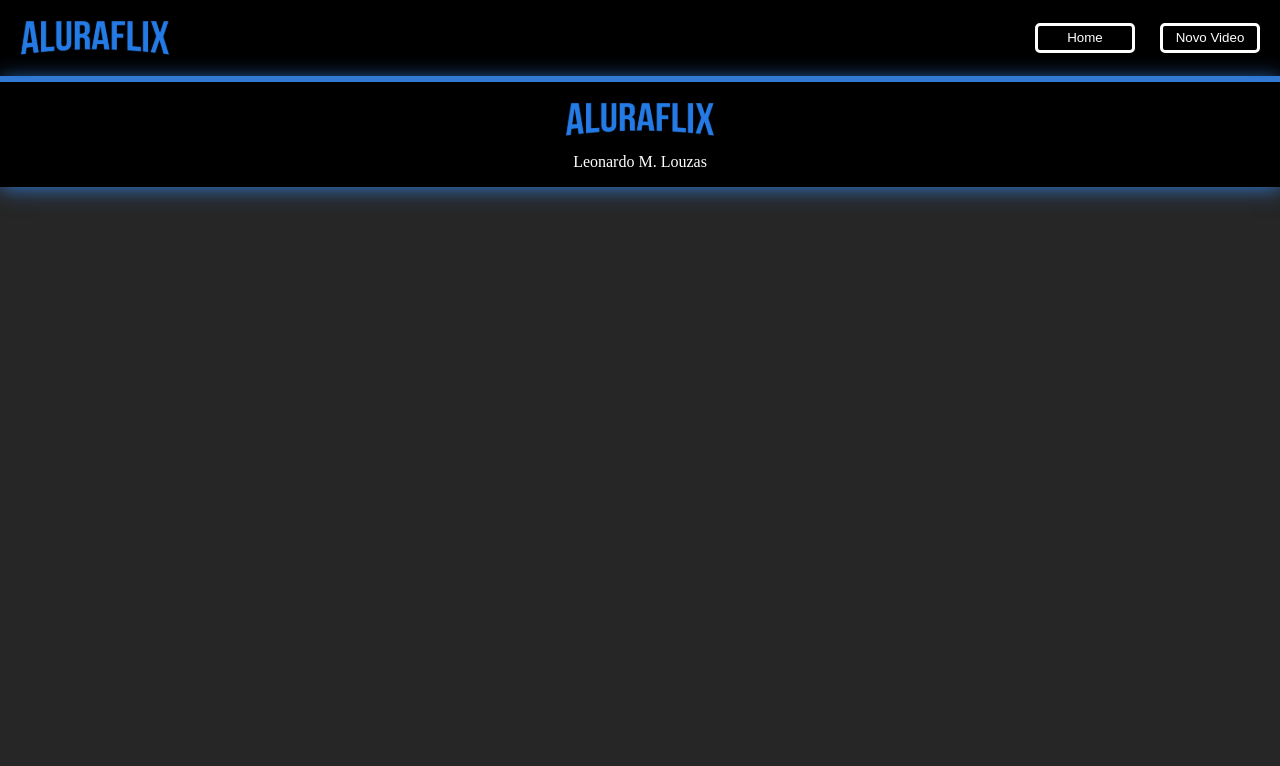
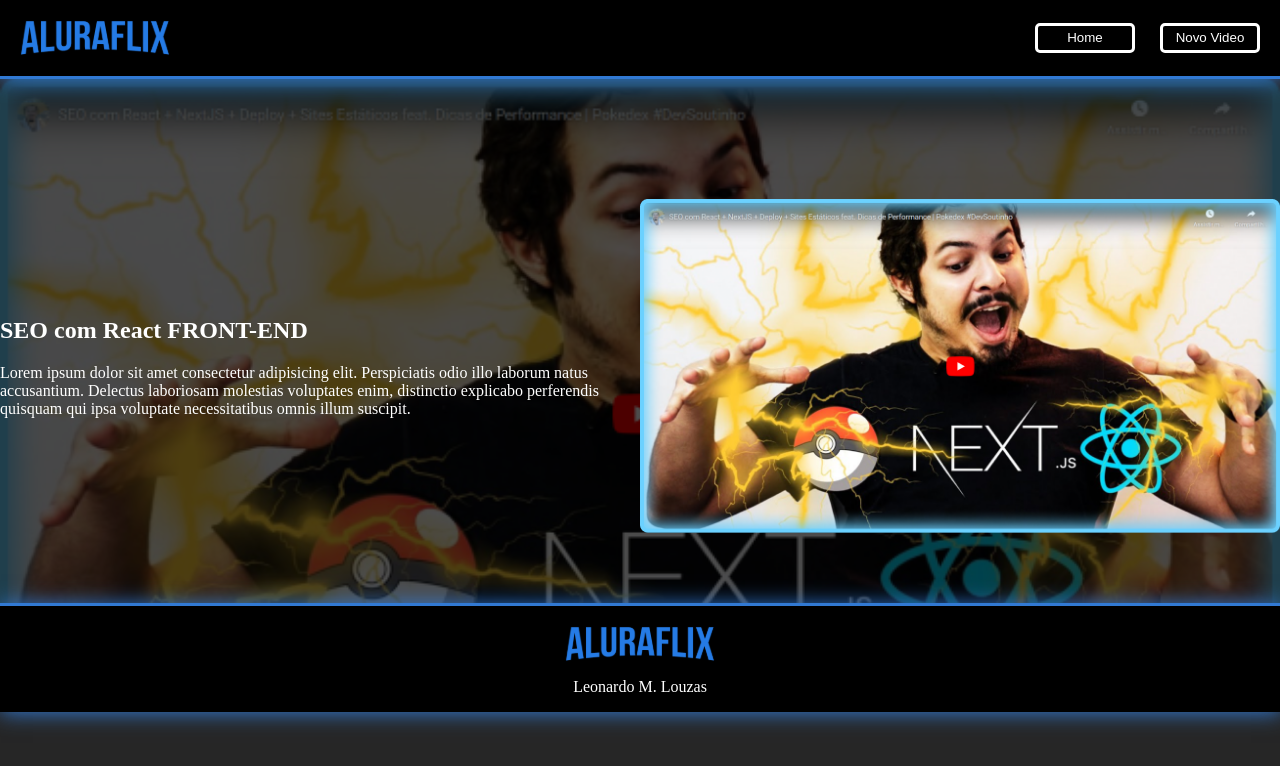
Before and after one commit to leonardomlouzas/alura-aluraflix, a React (Vite) app in the folder aluraFlix/: page / in a window 1280 px wide. Shown: the top 766 px of the page. Built offline with nearby package versions, Linux system fonts and the light colour scheme.

Commit message:
Add basic Banner implementation

```diff
--- a/aluraFlix/src/App.jsx
+++ b/aluraFlix/src/App.jsx
@@ -1,3 +1,4 @@
+import Banner from "./components/Banner";
 import Footer from "./components/Footer";
 import Header from "./components/Header";
 
@@ -5,6 +6,7 @@
   return (
     <>
       <Header />
+      <Banner />
       <Footer />
     </>
   );
--- /dev/null
+++ b/aluraFlix/src/components/Banner/Banner.module.css
@@ -0,0 +1,28 @@
+.banner {
+  display: flex;
+  padding: 120px 0 70px 0;
+  background-size: cover;
+  background-repeat: no-repeat;
+  position: relative;
+  align-items: center;
+}
+
+.bannerImage {
+  position: absolute;
+  top: 0;
+  left: 0;
+  width: 100%;
+  height: 100%;
+  background-size: cover;
+  filter: brightness(0.3);
+  z-index: -1;
+}
+.info {
+  width: 50%;
+  z-index: 1;
+}
+
+.thumbnail {
+  width: 50%;
+  z-index: 1;
+}
--- /dev/null
+++ b/aluraFlix/src/components/Banner/index.jsx
@@ -0,0 +1,25 @@
+import styles from "./Banner.module.css";
+import player from "/player.png";
+
+export default function Banner() {
+  return (
+    <div className={styles.banner}>
+      <div
+        className={styles.bannerImage}
+        style={{ backgroundImage: `url(${player})` }}
+      />
+      <section className={styles.info}>
+        <h2>
+          SEO com React <span>FRONT-END</span>
+        </h2>
+        <p>
+          Lorem ipsum dolor sit amet consectetur adipisicing elit. Perspiciatis
+          odio illo laborum natus accusantium. Delectus laboriosam molestias
+          voluptates enim, distinctio explicabo perferendis quisquam qui ipsa
+          voluptate necessitatibus omnis illum suscipit.
+        </p>
+      </section>
+      <img className={styles.thumbnail} src={player}></img>
+    </div>
+  );
+}
--- a/aluraFlix/src/index.css
+++ b/aluraFlix/src/index.css
@@ -9,4 +9,5 @@
   margin: 0;
   padding: 0;
   background-color: var(--color-black-light);
+  color: var(--color-white);
 }
```
Also changed, not shown: aluraFlix/public/player.png (added).
